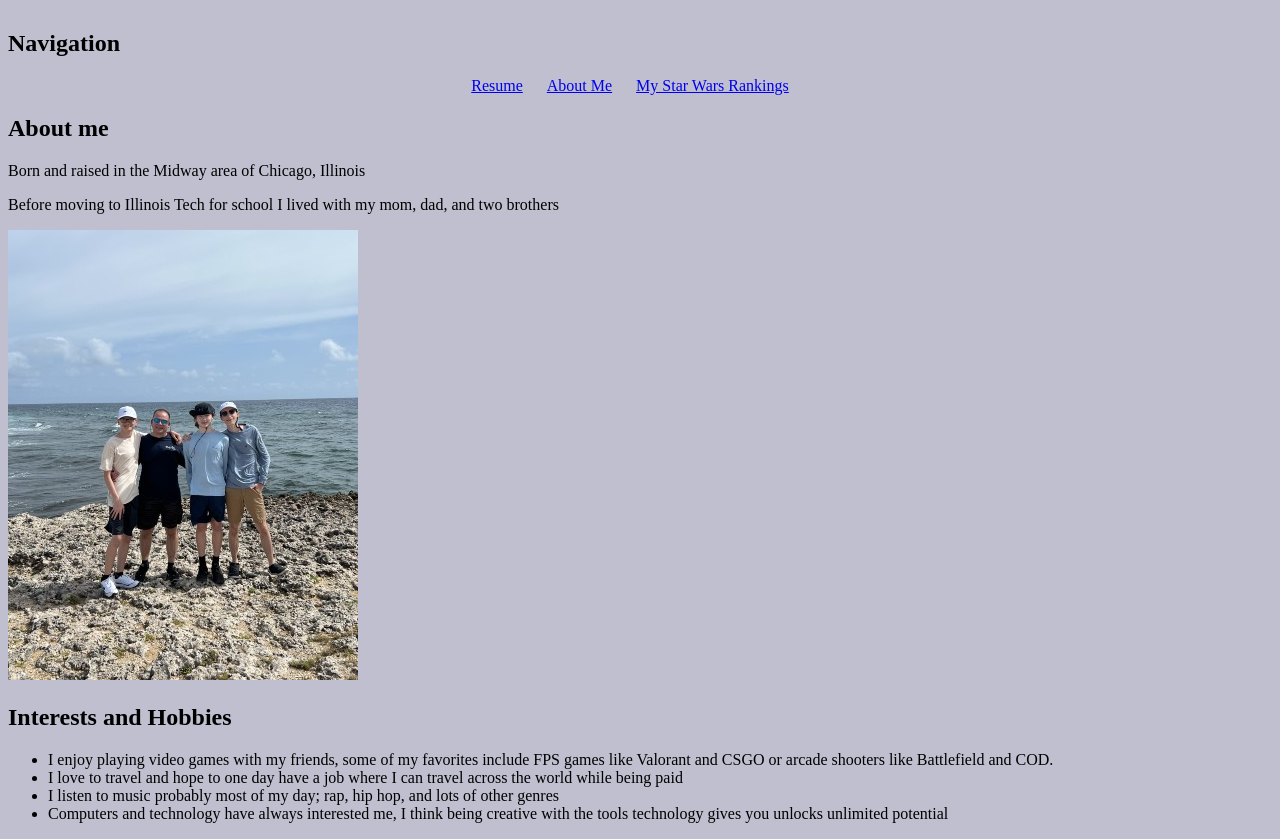
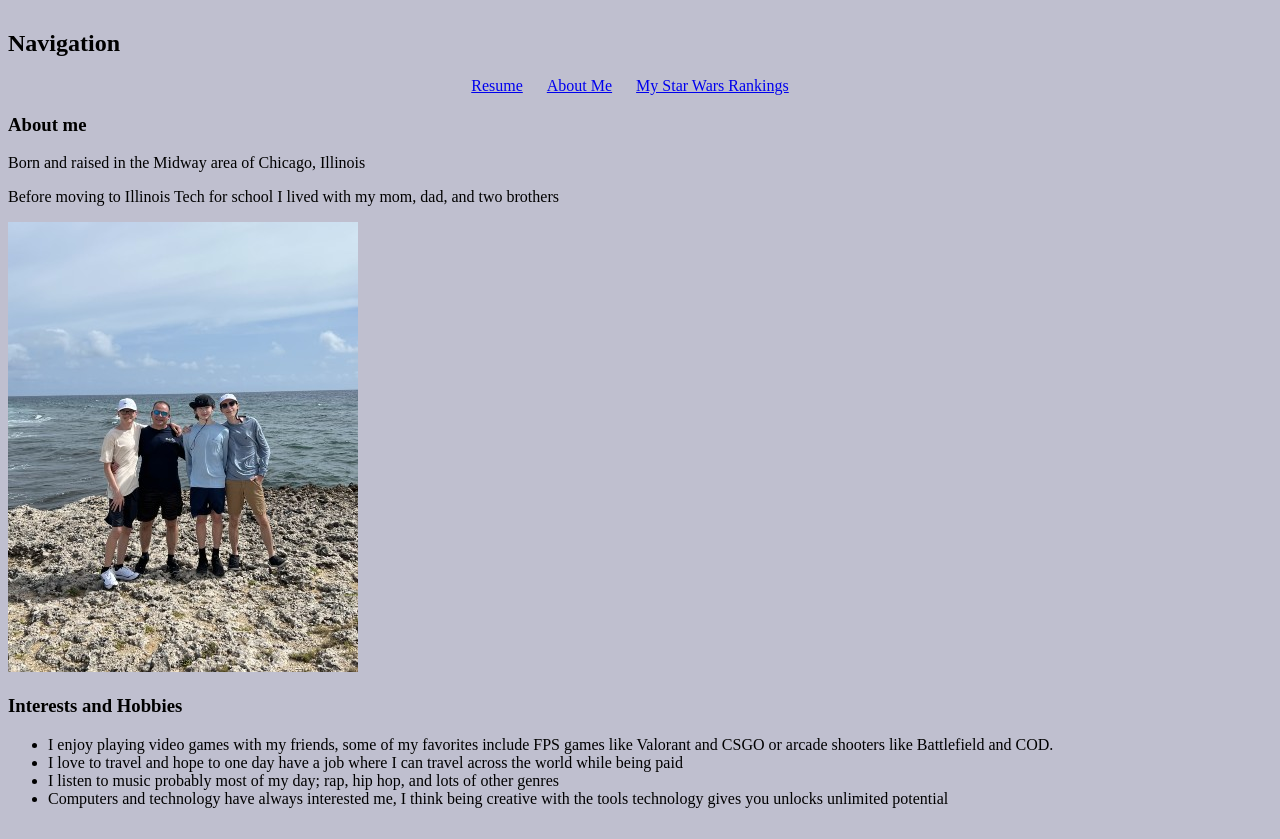
Before and after one commit to NathanielBudz/Project2, a plain HTML site: page aboutme.html in a window 1280 px wide. Shown: the part 95-934 px from the top of the page. Drawn offline with Linux system fonts and the light colour scheme.

Commit message:
Update aboutme.html

```diff
--- a/aboutme.html
+++ b/aboutme.html
@@ -16,11 +16,11 @@
       <li><a href="myrankings.html">My Star Wars Rankings</a></li>
     </ul>
   </nav>
-  <h2><strong>About me</strong></h2>
+  <h3><strong>About me</strong></h3>
   <p>Born and raised in the Midway area of Chicago, Illinois</p>
   <p>Before moving to Illinois Tech for school I lived with my mom, dad, and two brothers</p>
   <img src="images/IMG_123.jpg" alt="Me, my dad, and my two brothers by the ocean">
-  <h2><strong>Interests and Hobbies</strong></h2>
+  <h3><strong>Interests and Hobbies</strong></h3>
   <ul>
     <li>I enjoy playing video games with my friends, some of my favorites include FPS games like Valorant and CSGO or arcade shooters like Battlefield and COD.</li>
     <li>I love to travel and hope to one day have a job where I can travel across the world while being paid</li>
```
